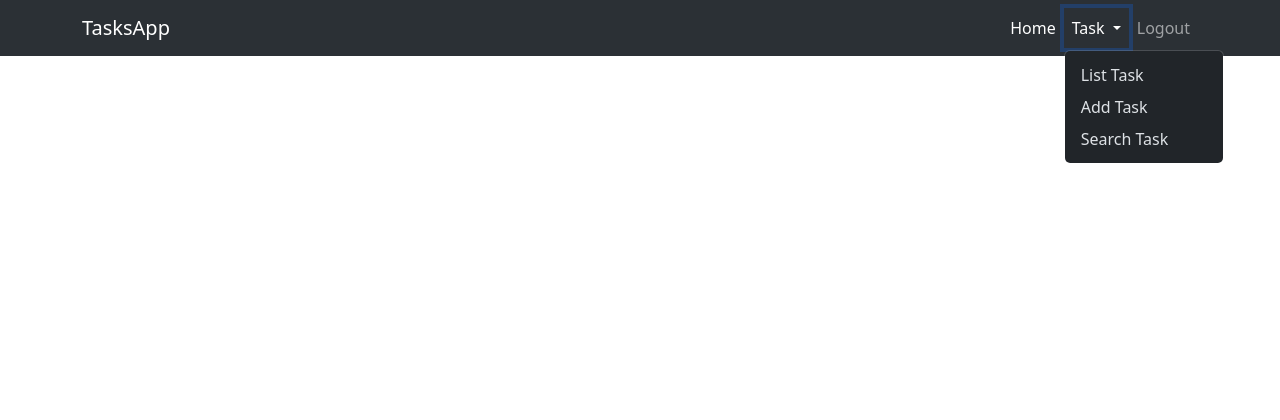
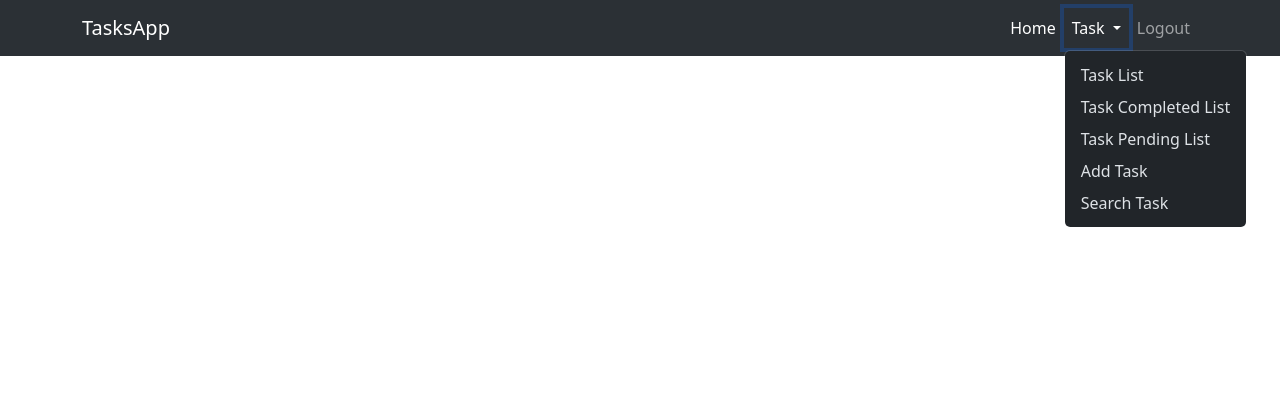
Before and after one commit to williamvg93/DjangoLoginTuto, a Django app: page /tasks/ in a window 1280 px wide, after a click on "Task". Shown: the top 420 px of the page. Run offline with Django 5.2, Linux system fonts and the light colour scheme; a user stored in the database is signed in; data comes from the database, SQL or seed files in the repository; both versions use the stored data as it was after the commit; some libraries are stand-ins or nearby versions.

Commit message:
feat: :sparkles: The Function for list task has been improved, the task list templates have been modified

```diff
--- a/tasks/forms.py
+++ b/tasks/forms.py
@@ -20,6 +20,6 @@
     class Meta:
         model = Task
         # fields = ["title", "description", "dateCompleted", "important", "fkUser"]
-        fields = ["title", "description", "dateCompleted", "important"]
+        fields = ["title", "description", "important"]
 
         # widgets = {"fkUser": forms.Select(attrs={"class": "form-select"})}
--- a/tasks/models.py
+++ b/tasks/models.py
@@ -5,9 +5,9 @@
 
 class Task(models.Model):
     title = models.CharField(max_length=50)
-    description = models.TextField(max_length=150)
+    description = models.TextField(max_length=150, blank=True)
     created = models.DateTimeField(auto_now_add=True)
-    dateCompleted = models.DateTimeField(null=True)
+    dateCompleted = models.DateTimeField(null=True, blank=True)
     important = models.BooleanField(default=False)
     fkUser = models.ForeignKey(User, on_delete=models.CASCADE, verbose_name="user")
 
--- a/tasks/urls.py
+++ b/tasks/urls.py
@@ -3,6 +3,8 @@
 
 urlpatterns = [
     path("", views.tasks, name="tasks"),
+    path("taskCompleted/", views.tasksCompleted, name="taskCompleted"),
+    path("tasksPending/", views.tasksPending, name="tasksPending"),
     path("addTask/", views.addTask, name="addTask"),
     path("taskSearch/", views.taskSearch, name="taskSearch"),
     path("updateTask/", views.updateTask, name="updateTask"),
--- a/tasks/views.py
+++ b/tasks/views.py
@@ -13,6 +13,30 @@
 
     # tasks = Task.objects.all()
     tasks = Task.objects.filter(fkUser=request.user)
+
+    return render(
+        request,
+        "layouts/tasks/tasks.html",
+        {"pageTitle": "Tasks", "mainPageTitle": "Tasks List", "data": tasks},
+    )
+
+
+def tasksCompleted(request):
+
+    # tasks = Task.objects.all()
+    tasks = Task.objects.filter(fkUser=request.user, dateCompleted__isnull=False)
+
+    return render(
+        request,
+        "layouts/tasks/tasks.html",
+        {"pageTitle": "Tasks", "mainPageTitle": "Tasks List", "data": tasks},
+    )
+
+
+def tasksPending(request):
+
+    # tasks = Task.objects.all()
+    tasks = Task.objects.filter(fkUser=request.user, dateCompleted__isnull=True)
 
     return render(
         request,
@@ -87,6 +111,9 @@
             else:
                 dataPage["data"] = data
             return render(request, "layouts/tasks/searchTask.html", dataPage)
+        else:
+            dataPage["msgError"] = "no task id received"
+            return render(request, "layouts/tasks/searchTask.html", dataPage)
     else:
         return render(request, "layouts/tasks/searchTask.html", dataPage)
 
--- a/templates/layouts/tasks/tasks.html
+++ b/templates/layouts/tasks/tasks.html
@@ -8,9 +8,8 @@
     {% for task in data %}
 
     <div class="col">
-        {% if task.important == True %}
-        <div class="card  bg-primary-subtle">
-            <div class="card-header text-center text-bg-primary">
+        <div class="card bg-dark-subtle">
+            <div class="card-header text-center text-bg-secondary">
                 <form action="{% url 'taskSearch' %}" method="post">
                     {% csrf_token %}
                     <button class="btn btn-link text-light text-decoration-none" type="submit" name="taskId" value="{{task.id}}">
@@ -21,25 +20,32 @@
             <div class="card-body">
                 <p class="card-subtitle mb-3"><strong>User:</strong> {{task.fkUser|title}}</p>
                 <p class="card-text"><strong>Description:</strong> {{task.description|title}}</p>
+                {% if task.dateCompleted is not None %}
+                <p class="card-text"><strong>DateCompleted:</strong> {{task.dateCompleted|date:"l, d F Y"}}</p>
+                {% endif %}
             </div>
-            <div class="card-footer text-bg-primary text-center"><strong>Important !!</strong></div>
+            {% if task.important == True and task.dateCompleted is not None %}
+                <div class="d-flex justify-content-start">
+                    <div class="col card-footer bg-success-subtle text-success-emphasis text-center">
+                        <strong>Important!</strong>
+                    </div>
+                    <div class="col card-footer bg-primary-subtle text-primary-emphasis text-center">
+                        <strong>Completed!</strong>
+                    </div>
+                </div>
+            {% elif task.important == True %}
+                <div class="col card-footer bg-success-subtle text-success-emphasis text-center">
+                        <strong>Important!</strong>
+                </div>
+            {% elif task.dateCompleted is not None %}
+                <div class="col card-footer bg-primary-subtle text-primary-emphasis text-center">
+                        <strong>Completed!</strong>
                     </div>
             {% else %}
-        <div class="card bg-dark-subtle">
-            <div class="card-header text-center text-bg-secondary">
-                    <form action="{% url 'taskSearch' %}" method="post">
-                        {% csrf_token %}
-                        <button class="btn btn-link text-light text-decoration-none" type="submit" name="TId" value="{{task.id}}">
-                            <h5>{{task.title|title}}</h5>
-                        </button>
-                    </form>
-            </div>
-            <div class="card-body">
-                <p class="card-subtitle mb-3"><strong>User:</strong> {{task.fkUser|title}}</p>
-                <p class="card-text"><strong>Description:</strong> {{task.description|title}}</p>
-            </div>
+                <div>
                 </div>
             {% endif %}
+        </div>
     </div>
     {% endfor %}
     </div>
--- a/templates/partials/header.html
+++ b/templates/partials/header.html
@@ -15,7 +15,9 @@
             Task
           </a>
           <ul class="dropdown-menu">
-            <li><a class="dropdown-item" href="{% url 'tasks' %}">List Task</a></li>
+            <li><a class="dropdown-item" href="{% url 'tasks' %}">Task List</a></li>
+            <li><a class="dropdown-item" href="{% url 'taskCompleted' %}">Task Completed List</a></li>
+            <li><a class="dropdown-item" href="{% url 'tasksPending' %}">Task Pending List</a></li>
             <li><a class="dropdown-item" href="{% url 'addTask' %}">Add Task</a></li>
             <li><a class="dropdown-item" href="{% url 'taskSearch' %}">Search Task</a></li>
           </ul>
```
Also changed, not shown: templates/layouts/tasks/tests.html (added, +116 -0 lines), LoginTutoDb.sqlite3, tasks/migrations/0003_alter_task_datecompleted.py (added), tasks/migrations/0004_alter_task_description.py (added). Lines whose indentation alone changed are shown as unchanged.
